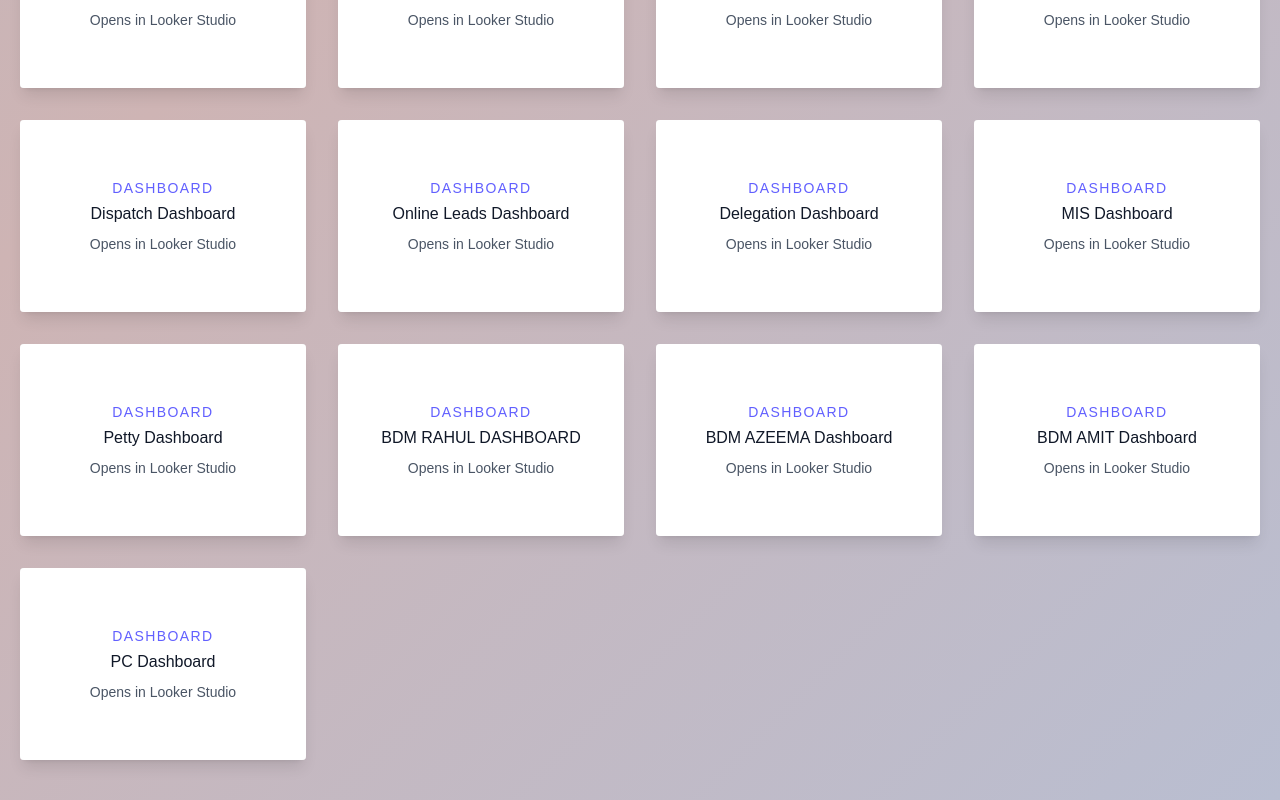
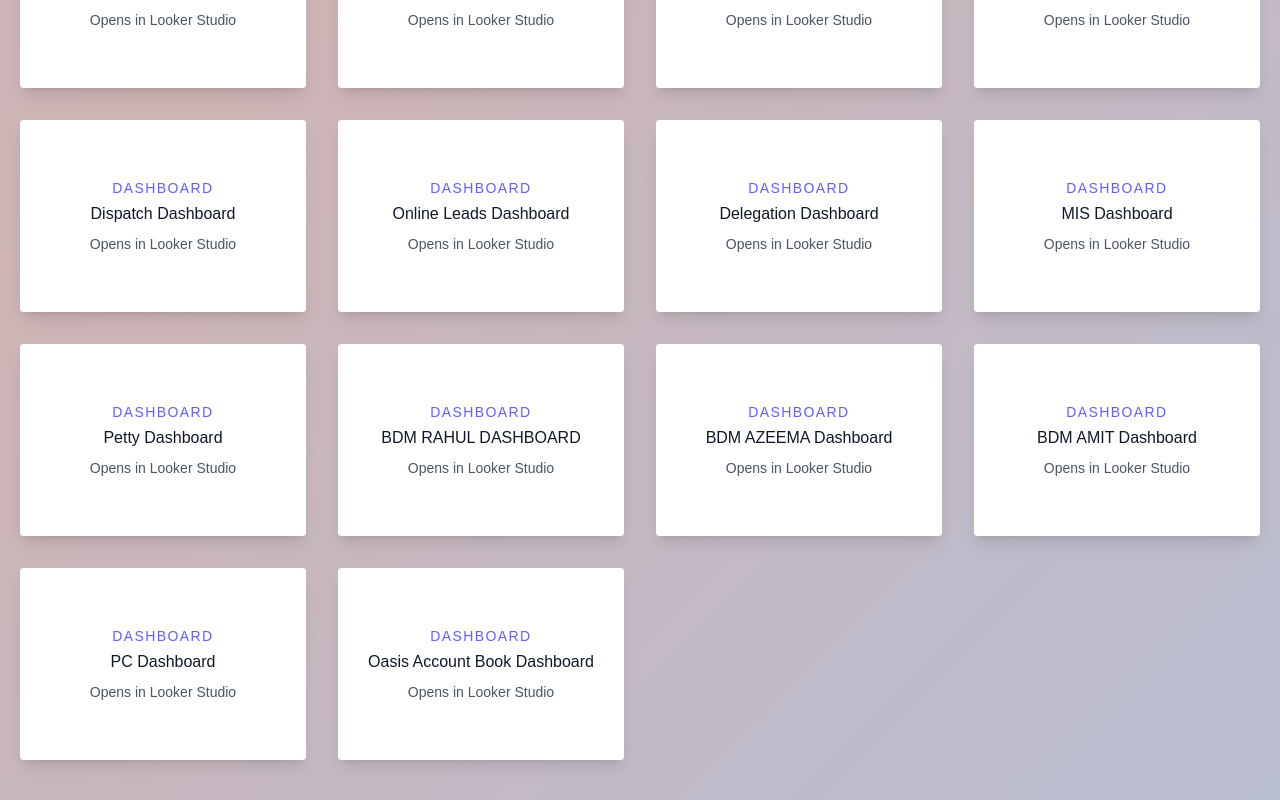
Before and after one commit to Nitesh14112001/oasisstudiopr1, a Next.js app: page /dashboard in a window 1280 px wide. Shown: the part 1552-2352 px from the top of the page. Built offline with nearby package versions, Linux system fonts and the light colour scheme.

Commit message:
account
update Account Book

```diff
--- a/pages/dashboard.js
+++ b/pages/dashboard.js
@@ -173,6 +173,11 @@
       url: "https://lookerstudio.google.com/reporting/7be18138-657d-49fd-bea9-9039ec37146d",
       image: "https://dummyimage.com/600x400/4f46e5/ffffff&text=Closure",
     },
+    {
+      name: "Oasis Account Book Dashboard",
+      url: "https://lookerstudio.google.com/reporting/e16976b2-36bd-4a3f-b0ce-26fd63c695d3",
+      image: "https://dummyimage.com/600x400/4f46e5/ffffff&text=Closure",
+    },
 
   ];
 
```
